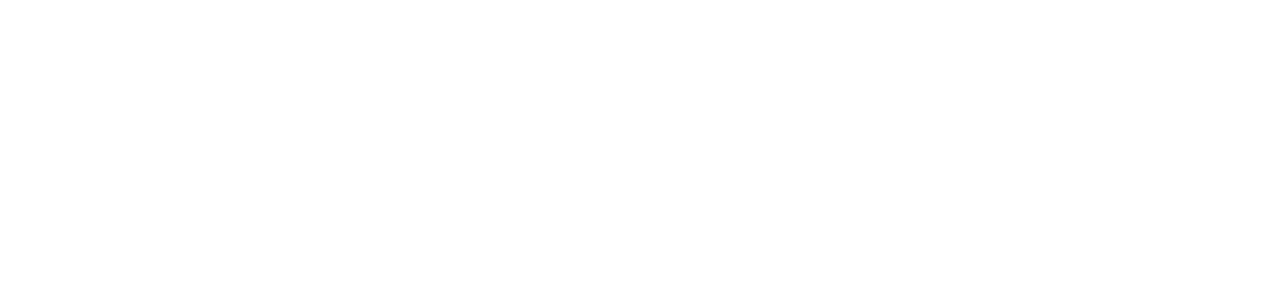
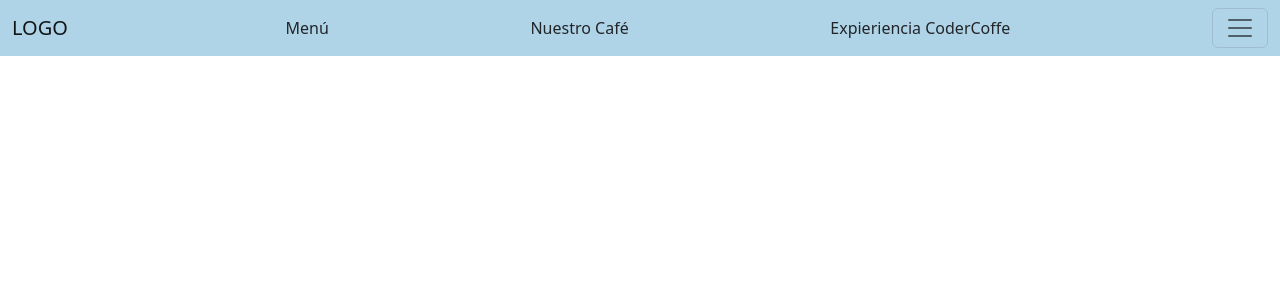
Before and after one commit to NicolasGalia/Coder-Coffe, a React (Create React App) app: page / in a window 1280 px wide. Shown: the top 300 px of the page. Built offline with nearby package versions, Linux system fonts and the light colour scheme.

Commit message:
en proceso de navbar

```diff
--- /dev/null
+++ b/src/App.css
@@ -0,0 +1,19 @@
+.navbarPaginas{
+background-color:#b0d4e7;
+
+}
+
+.navbarExpand{
+    background-color:#b0d4e7;
+}
+
+
+
+
+/* #fcbc90
+#fcbc90
+#dbcabe
+#cecdcb
+#c0d1d9
+#b0d4e7
+#9dd8f5 */
--- a/src/App.jsx
+++ b/src/App.jsx
@@ -1,7 +1,11 @@
+import Menu from "./components/common/Menu";
+import 'bootstrap/dist/css/bootstrap.min.css';
+import './app.css';
+
 function App() {
   return (
     <div className="App">
-
+      <Menu></Menu>
     </div>
   );
 }
--- a/src/components/common/Menu.jsx
+++ b/src/components/common/Menu.jsx
@@ -0,0 +1,67 @@
+import React from 'react';
+import Button from 'react-bootstrap/Button';
+import Container from 'react-bootstrap/Container';
+import Form from 'react-bootstrap/Form';
+import Nav from 'react-bootstrap/Nav';
+import Navbar from 'react-bootstrap/Navbar';
+import NavDropdown from 'react-bootstrap/NavDropdown';
+import Offcanvas from 'react-bootstrap/Offcanvas';
+
+const Menu = () => {
+    return (
+    <>
+      {[false].map((expand) => (
+        <Navbar key={expand} expand={expand} className="mb-3 navbarPaginas">
+          <Container fluid>
+            <Navbar.Brand href="#">LOGO</Navbar.Brand>
+            <a>Menú</a>
+            <a>Nuestro Café</a>
+            <a>Expieriencia CoderCoffe</a>
+            <Navbar.Toggle aria-controls={`offcanvasNavbar-expand-${expand}`} />
+            <Navbar.Offcanvas
+              id={`offcanvasNavbar-expand-${expand}`}
+              aria-labelledby={`offcanvasNavbarLabel-expand-${expand}`}
+              placement="end"
+            >
+              <Offcanvas.Header closeButton className="navbarExpand">
+                <Offcanvas.Title id={`offcanvasNavbarLabel-expand-${expand}`}>
+                  Coder Coffe
+                </Offcanvas.Title>
+              </Offcanvas.Header>
+              <Offcanvas.Body>
+                <Nav className="justify-content-end flex-grow-1 pe-3">
+                  <Nav.Link href="#action1">Iniciar Sesion</Nav.Link>
+                  <Nav.Link href="#action2">Productos destacados</Nav.Link>
+                  <NavDropdown
+                    title="Menús del dia"
+                    id={`offcanvasNavbarDropdown-expand-${expand}`}
+                  >
+                    <NavDropdown.Item href="#action3">Desayunos/Meriendas</NavDropdown.Item>
+                    <NavDropdown.Item href="#action4">
+                      Almuerzos/cena
+                    </NavDropdown.Item>
+                    <NavDropdown.Divider />
+                    <NavDropdown.Item href="#action5">
+                      cerrar
+                    </NavDropdown.Item>
+                  </NavDropdown>
+                </Nav>
+                <Form className="d-flex">
+                  <Form.Control
+                    type="search"
+                    placeholder="Buscar Productos"
+                    className="me-2"
+                    aria-label="Search"
+                  />
+                  <Button variant="outline-success">Buscar</Button>
+                </Form>
+              </Offcanvas.Body>
+            </Navbar.Offcanvas>
+          </Container>
+        </Navbar>
+      ))}
+    </>
+  );
+}
+
+export default Menu;
```
